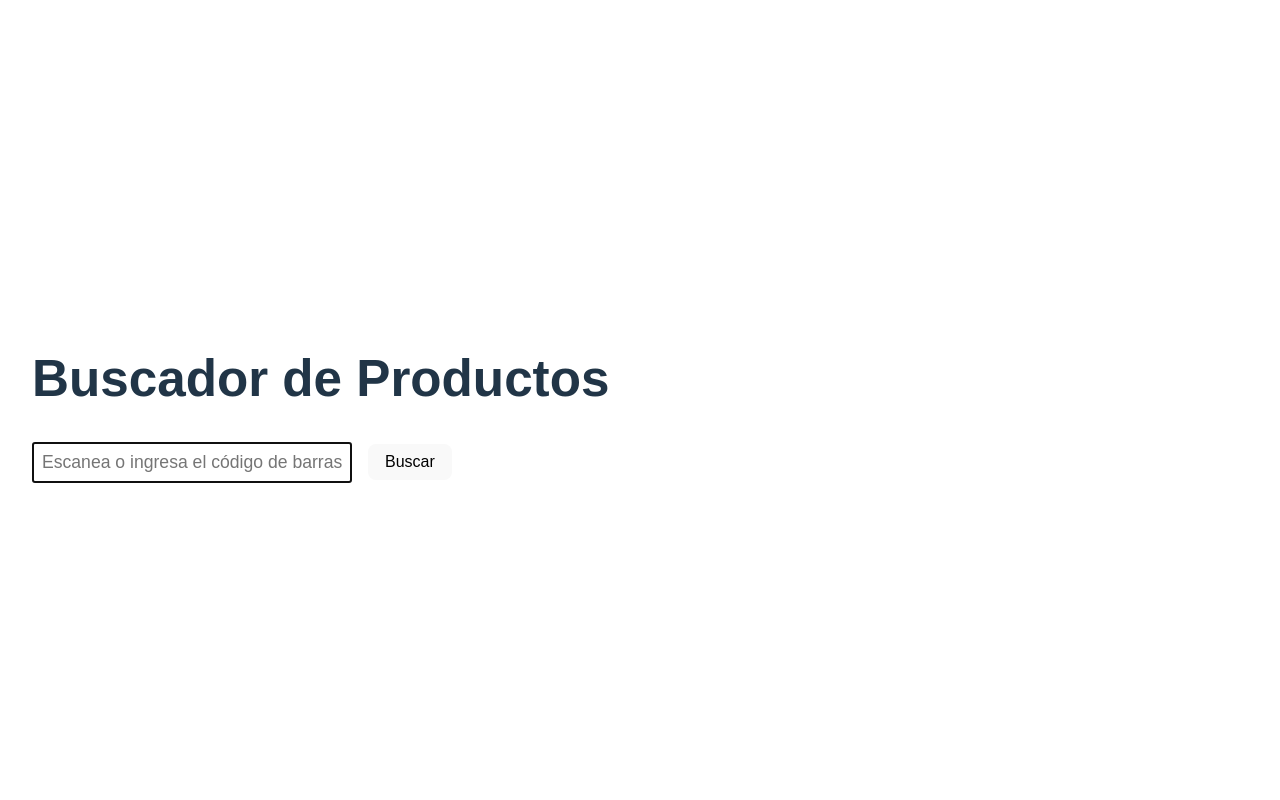
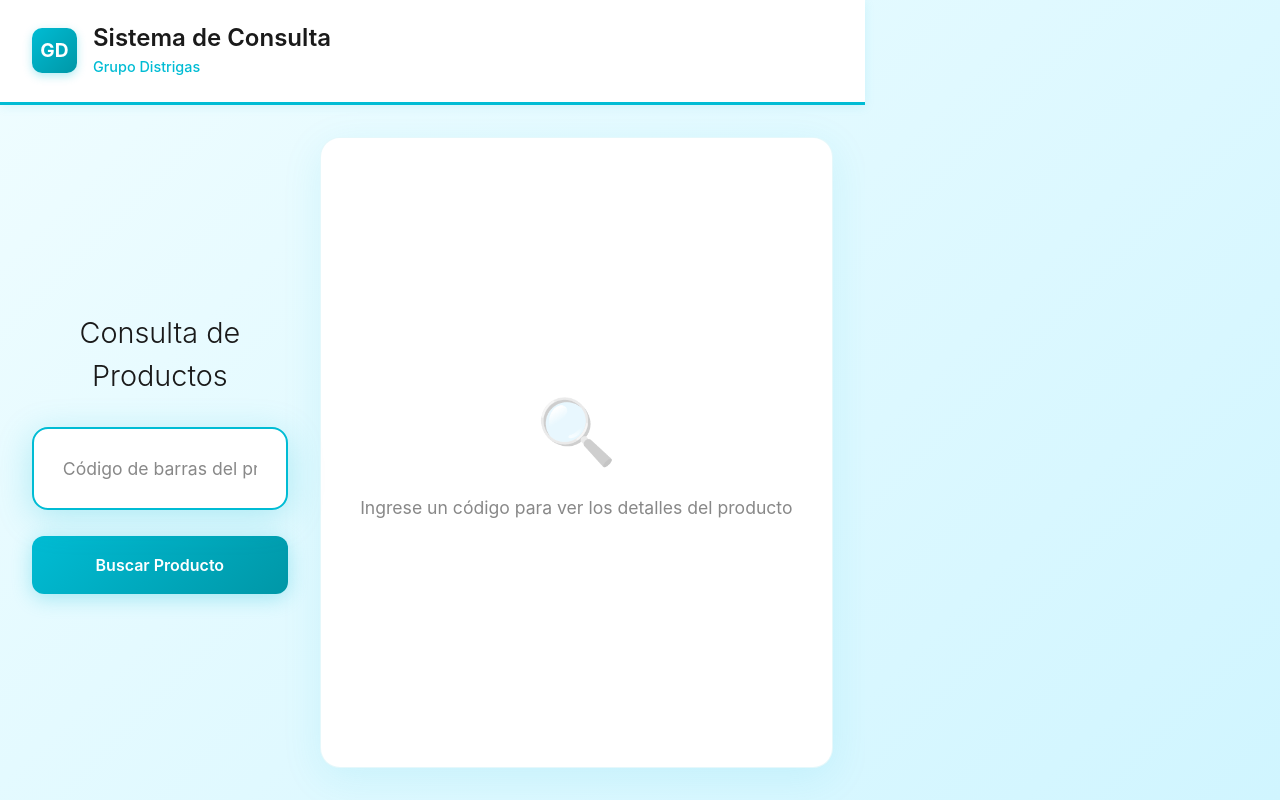
Before and after one commit to ivansanchez90/mostrarProductosDistrigas, a React (Vite) app in the folder frontend/: page / in a window 1280 px wide. Built offline with nearby package versions, Linux system fonts and the light colour scheme.

Commit message:
cambio en estilos

```diff
--- a/frontend/package.json
+++ b/frontend/package.json
@@ -11,6 +11,7 @@
   },
   "dependencies": {
     "axios": "^1.8.4",
+    "quagga": "^0.12.1",
     "react": "^19.0.0",
     "react-dom": "^19.0.0"
   },
--- a/frontend/src/App.css
+++ b/frontend/src/App.css
@@ -1,70 +1,413 @@
+* {
+  box-sizing: border-box;
+  margin: 0;
+  padding: 0;
+}
+
+body {
+  font-family: -apple-system, BlinkMacSystemFont, 'Segoe UI', 'Roboto',
+    sans-serif;
+  background: linear-gradient(135deg, #f0fdff 0%, #e0f9ff 50%, #d0f5ff 100%);
+  height: 100vh;
+  overflow: hidden;
+}
+
 .App {
-  font-family: sans-serif;
+  height: 100vh;
+  display: flex;
+  flex-direction: column;
+  color: #1a1a1a;
+}
+
+.header {
+  padding: 1.5rem 2rem;
+  background: white;
+  border-bottom: 3px solid #00bcd4;
+  box-shadow: 0 2px 10px rgba(0, 188, 212, 0.1);
+}
+
+.logo-section {
+  display: flex;
+  align-items: center;
+  gap: 1rem;
+}
+
+.logo-icon {
+  width: 45px;
+  height: 45px;
+  background: linear-gradient(135deg, #00bcd4, #0097a7);
+  border-radius: 10px;
+  display: flex;
+  align-items: center;
+  justify-content: center;
+  color: white;
+  font-weight: 700;
+  font-size: 1.2rem;
+  box-shadow: 0 3px 10px rgba(0, 188, 212, 0.3);
+}
+
+.header-text h1 {
+  font-size: 1.5rem;
+  font-weight: 600;
+  color: #1a1a1a;
+  line-height: 1.2;
+}
+
+.subtitle {
+  color: #00bcd4;
+  font-size: 0.9rem;
+  font-weight: 500;
+  margin-top: 0.2rem;
+}
+
+.content {
+  flex: 1;
+  display: flex;
+  gap: 2rem;
   padding: 2rem;
+  overflow: hidden;
+}
+
+.search-section {
+  flex: 1;
+  display: flex;
+  flex-direction: column;
+  justify-content: center;
+  max-width: 400px;
+}
+
+.search-title {
+  font-size: 1.8rem;
+  font-weight: 300;
+  color: #1a1a1a;
+  margin-bottom: 2rem;
   text-align: center;
 }
 
-h1 {
-  text-align: start;
+.input-container {
+  background: white;
+  padding: 0.8rem;
+  border-radius: 16px;
+  box-shadow: 0 8px 30px rgba(0, 188, 212, 0.15);
+  border: 2px solid transparent;
+  transition: all 0.3s ease;
+  margin-bottom: 1.5rem;
+}
+
+.input-container:focus-within {
+  border-color: #00bcd4;
+  box-shadow: 0 8px 35px rgba(0, 188, 212, 0.25);
+  transform: translateY(-2px);
 }
 
 input {
-  padding: 0.5rem;
+  width: 100%;
+  padding: 1rem;
   font-size: 1.1rem;
-  width: 300px;
-  margin-right: 1rem;
-}
-.input-buscador {
-  display: flex;
-  justify-content: start;
-  align-items: center;
+  border: none;
+  background: transparent;
+  color: #1a1a1a;
+  font-family: inherit;
 }
 
-button {
-  padding: 0.5rem 1rem;
+input:focus {
+  outline: none;
+}
+
+input::placeholder {
+  color: #888;
+}
+
+.search-button {
+  width: 100%;
+  padding: 1.2rem;
   font-size: 1rem;
-  display: flex;
-  flex-direction: column;
+  background: linear-gradient(135deg, #00bcd4, #0097a7);
+  color: white;
+  border: none;
+  border-radius: 12px;
+  cursor: pointer;
+  transition: all 0.3s ease;
+  font-family: inherit;
+  font-weight: 600;
+  box-shadow: 0 4px 20px rgba(0, 188, 212, 0.3);
 }
-.buscador {
-  margin-top: 2rem;
+
+.search-button:hover {
+  background: linear-gradient(135deg, #0097a7, #00838f);
+  transform: translateY(-2px);
+  box-shadow: 0 6px 25px rgba(0, 188, 212, 0.4);
+}
+
+.search-button:active {
+  transform: translateY(0);
+}
+
+.error {
+  background: rgba(255, 107, 107, 0.1);
+  border: 1px solid #ff6b6b;
+  color: #d63031;
+  padding: 1rem;
+  border-radius: 12px;
+  font-size: 0.95rem;
+  font-weight: 500;
+  margin-top: 1rem;
   text-align: center;
 }
 
-.resultado {
-  margin-right: 2rem;
-  margin-top: 2rem;
-  text-align: left;
-  display: inline-block;
+.results-section {
+  flex: 2;
+  display: flex;
+  flex-direction: column;
+  background: white;
+  border-radius: 20px;
+  box-shadow: 0 10px 40px rgba(0, 188, 212, 0.1);
+  overflow: hidden;
+  border: 1px solid rgba(0, 188, 212, 0.1);
 }
 
-.error {
-  margin-top: 1rem;
-  color: red;
+.empty-state {
+  flex: 1;
+  display: flex;
+  flex-direction: column;
+  align-items: center;
+  justify-content: center;
+  color: #888;
+  font-size: 1.1rem;
 }
 
-img {
-  width: 50px;
-  height: 50px;
-  margin-right: 1rem;
+.search-icon {
+  font-size: 4rem;
+  color: #00bcd4;
+  margin-bottom: 1rem;
+  opacity: 0.3;
+}
+
+.producto-header {
+  padding: 2rem 2rem 1.5rem;
+  background: linear-gradient(135deg, #00bcd4, #0097a7);
+  color: white;
+}
+
+.producto-nombre {
+  font-size: 1.3rem;
+  font-weight: 500;
+  margin-bottom: 0.5rem;
+  line-height: 1.3;
+}
+
+.producto-codigo {
+  font-size: 0.85rem;
+  opacity: 0.9;
+  font-family: 'Courier New', monospace;
+}
+
+.producto-content {
+  flex: 1;
+  display: flex;
+  flex-direction: column;
+  overflow: hidden;
+}
+
+.precio-section {
+  padding: 1.5rem 2rem;
+  text-align: center;
+  background: #f8fdff;
+  border-bottom: 1px solid #e0f9ff;
+}
+
+.precio-valor {
+  font-size: 2.2rem;
+  font-weight: 700;
+  color: #1a1a1a;
+  margin-bottom: 0.3rem;
+}
+
+.precio-label {
+  font-size: 0.9rem;
+  color: #00bcd4;
+  font-weight: 600;
+  text-transform: uppercase;
+  letter-spacing: 0.5px;
 }
 
 .metodos-pago {
-  display: flex;
-  justify-content: start;
-  align-items: end;
+  flex: 1;
+  overflow-y: auto;
+  padding: 0;
 }
 
-strong {
-  margin-right: 0.3em;
+.metodos-titulo {
+  padding: 1rem 2rem 0.5rem;
+  font-size: 1rem;
+  font-weight: 600;
+  color: #666;
+  text-transform: uppercase;
+  letter-spacing: 0.5px;
 }
 
-.resaltar {
-  color: rgb(0, 140, 255);
-  font-weight: bold;
-  font-size: 1.2rem;
+.metodo-item {
+  display: flex;
+  align-items: center;
+  justify-content: space-between;
+  padding: 1.2rem 2rem;
+  border-bottom: 1px solid #f0f8ff;
+  transition: all 0.2s ease;
 }
 
-.underline {
-  text-decoration: underline;
+.metodo-item:hover {
+  background: #f8fdff;
+  padding-left: 2.5rem;
 }
+
+.metodo-left {
+  display: flex;
+  align-items: center;
+  gap: 1rem;
+}
+
+.metodo-iconos {
+  display: flex;
+  gap: 0.3rem;
+}
+
+.metodo-iconos img {
+  width: 28px;
+  height: 28px;
+  border-radius: 4px;
+  box-shadow: 0 1px 4px rgba(0, 0, 0, 0.1);
+}
+
+.metodo-texto {
+  color: #1a1a1a;
+  font-size: 0.95rem;
+  font-weight: 500;
+}
+
+.metodo-precio {
+  font-size: 1.1rem;
+  font-weight: 700;
+  color: #1a1a1a;
+}
+
+.metodo-descuento {
+  background: linear-gradient(135deg, #00bcd4, #0097a7);
+  color: white;
+  padding: 0.2rem 0.7rem;
+  border-radius: 12px;
+  font-size: 0.7rem;
+  font-weight: 600;
+  margin-left: 0.8rem;
+  letter-spacing: 0.3px;
+}
+
+.destacado {
+  background: linear-gradient(135deg, #f0fcff, #e6fafe);
+  border-left: 3px solid #00bcd4;
+  position: relative;
+}
+
+.destacado::after {
+  content: '★';
+  position: absolute;
+  top: 50%;
+  right: 1rem;
+  transform: translateY(-50%);
+  color: #00bcd4;
+  font-size: 1rem;
+  opacity: 0.7;
+}
+
+/* Responsive */
+@media (max-width: 1024px) {
+  .content {
+    flex-direction: column;
+    gap: 1.5rem;
+    padding: 1.5rem;
+  }
+
+  .search-section {
+    max-width: none;
+    flex: none;
+  }
+
+  .search-title {
+    font-size: 1.5rem;
+    margin-bottom: 1.5rem;
+  }
+
+  .results-section {
+    flex: 1;
+    min-height: 0;
+  }
+}
+
+@media (max-width: 768px) {
+  .header {
+    padding: 1rem;
+  }
+
+  .logo-icon {
+    width: 40px;
+    height: 40px;
+    font-size: 1rem;
+  }
+
+  .header-text h1 {
+    font-size: 1.3rem;
+  }
+
+  .subtitle {
+    font-size: 0.8rem;
+  }
+
+  .content {
+    padding: 1rem;
+    gap: 1rem;
+  }
+
+  .search-title {
+    font-size: 1.3rem;
+    margin-bottom: 1rem;
+  }
+
+  .input-container {
+    padding: 0.6rem;
+  }
+
+  input {
+    padding: 0.8rem;
+    font-size: 1rem;
+  }
+
+  .search-button {
+    padding: 1rem;
+  }
+
+  .producto-header {
+    padding: 1.5rem 1.5rem 1rem;
+  }
+
+  .precio-section {
+    padding: 1rem 1.5rem;
+  }
+
+  .precio-valor {
+    font-size: 1.8rem;
+  }
+
+  .metodo-item {
+    padding: 1rem 1.5rem;
+    flex-direction: column;
+    align-items: flex-start;
+    gap: 0.8rem;
+  }
+
+  .metodo-item:hover {
+    padding-left: 1.5rem;
+  }
+
+  .metodo-precio {
+    font-size: 1.2rem;
+  }
+}
--- a/frontend/src/App.jsx
+++ b/frontend/src/App.jsx
@@ -51,54 +51,108 @@ function App() {
 
   return (
     <div className='App'>
-      <h1>Buscador de Productos</h1>
-      <div className='buscador'>
-        <div className='input-buscador'>
+      <div className='header'>
+        <div className='logo-section'>
+          <div className='logo-icon'>GD</div>
+          <div className='header-text'>
+            <h1>Sistema de Consulta</h1>
+            <div className='subtitle'>Grupo Distrigas</div>
+          </div>
+        </div>
+      </div>
+
+      <div className='content'>
+        <div className='search-section'>
+          <h2 className='search-title'>Consulta de Productos</h2>
+
+          <div className='input-container'>
             <input
               type='text'
               value={codigo}
               onChange={handleInput}
               onKeyDown={handleKeyDown}
-            placeholder='Escanea o ingresa el código de barras'
+              placeholder='Código de barras del producto'
               autoFocus
             />
-
-          <button onClick={buscarProducto}>Buscar</button>
           </div>
 
-        {producto && (
-          <div className='resultado'>
-            <h2>Producto encontrado:</h2>
-            <p>
-              <strong className='underline'>Nombre:</strong> {producto.nombre}
-            </p>
-            <p>
-              <strong className='underline'>Precio Lista:</strong>{' '}
+          <button className='search-button' onClick={buscarProducto}>
+            Buscar Producto
+          </button>
+
+          {error && <div className='error'>{error}</div>}
+        </div>
+
+        <div className='results-section'>
+          {!producto ? (
+            <div className='empty-state'>
+              <div className='search-icon'>🔍</div>
+              <div>Ingrese un código para ver los detalles del producto</div>
+            </div>
+          ) : (
+            <>
+              <div className='producto-header'>
+                <div className='producto-nombre'>{producto.nombre}</div>
+                <div className='producto-codigo'>Código: {codigo}</div>
+              </div>
+
+              <div className='producto-content'>
+                <div className='precio-section'>
+                  <div className='precio-valor'>
                     {formatCurrency(producto.precioventa * 1.15)}
-            </p>
-            <p className='metodos-pago resaltar'>
-              <img src='/visa.svg' alt='visa' />
-              <img src='/mastercard.svg' alt='mastercard' />
-              <div style={{ marginRight: '5px' }}>6 cuotas sin interés de:</div>
+                  </div>
+                  <div className='precio-label'>Precio de Lista</div>
+                </div>
+
+                <div className='metodos-pago'>
+                  <div className='metodos-titulo'>Formas de Pago</div>
+
+                  <div className='metodo-item destacado'>
+                    <div className='metodo-left'>
+                      <div className='metodo-iconos'>
+                        <img src='/visa.svg' alt='Visa' />
+                        <img src='/mastercard.svg' alt='Mastercard' />
+                      </div>
+                      <div className='metodo-texto'>6 cuotas sin interés</div>
+                    </div>
+                    <div className='metodo-precio'>
                       {formatCurrency((producto.precioventa * 1.15) / 6)}
-            </p>
-            <p className='metodos-pago'>
-              <img src='/visa.svg' alt='visa' />
-              <img src='/mastercard.svg' alt='mastercard' />
-              <img src='/tuya.jpg' alt='tuya' />
-              <strong>3 cuotas sin interés de:</strong>
+                    </div>
+                  </div>
+
+                  <div className='metodo-item'>
+                    <div className='metodo-left'>
+                      <div className='metodo-iconos'>
+                        <img src='/visa.svg' alt='Visa' />
+                        <img src='/mastercard.svg' alt='Mastercard' />
+                        <img src='/tuya.jpg' alt='Tuya' />
+                      </div>
+                      <div className='metodo-texto'>3 cuotas sin interés</div>
+                    </div>
+                    <div className='metodo-precio'>
                       {formatCurrency((producto.precioventa * 1.15) / 3)}
-            </p>
+                    </div>
+                  </div>
 
-            <p className='metodos-pago'>
-              <img src='/efectivo.png' alt='efectivo' />
-              <strong>Efectivo, Transferencia 15% dcto:</strong>
+                  <div className='metodo-item'>
+                    <div className='metodo-left'>
+                      <div className='metodo-iconos'>
+                        <img src='/efectivo.png' alt='Efectivo' />
+                      </div>
+                      <div className='metodo-texto'>
+                        Efectivo / Transferencia
+                        <span className='metodo-descuento'>15% OFF</span>
+                      </div>
+                    </div>
+                    <div className='metodo-precio'>
                       {formatCurrency(producto.precioventa)}
-            </p>
                     </div>
+                  </div>
+                </div>
+              </div>
+            </>
           )}
-
-        {error && <p className='error'>{error}</p>}
+        </div>
       </div>
     </div>
   )
```
Also changed, not shown: 1 other file (tests, documents, lock files or other folders). Lines whose indentation alone changed are shown as unchanged.
